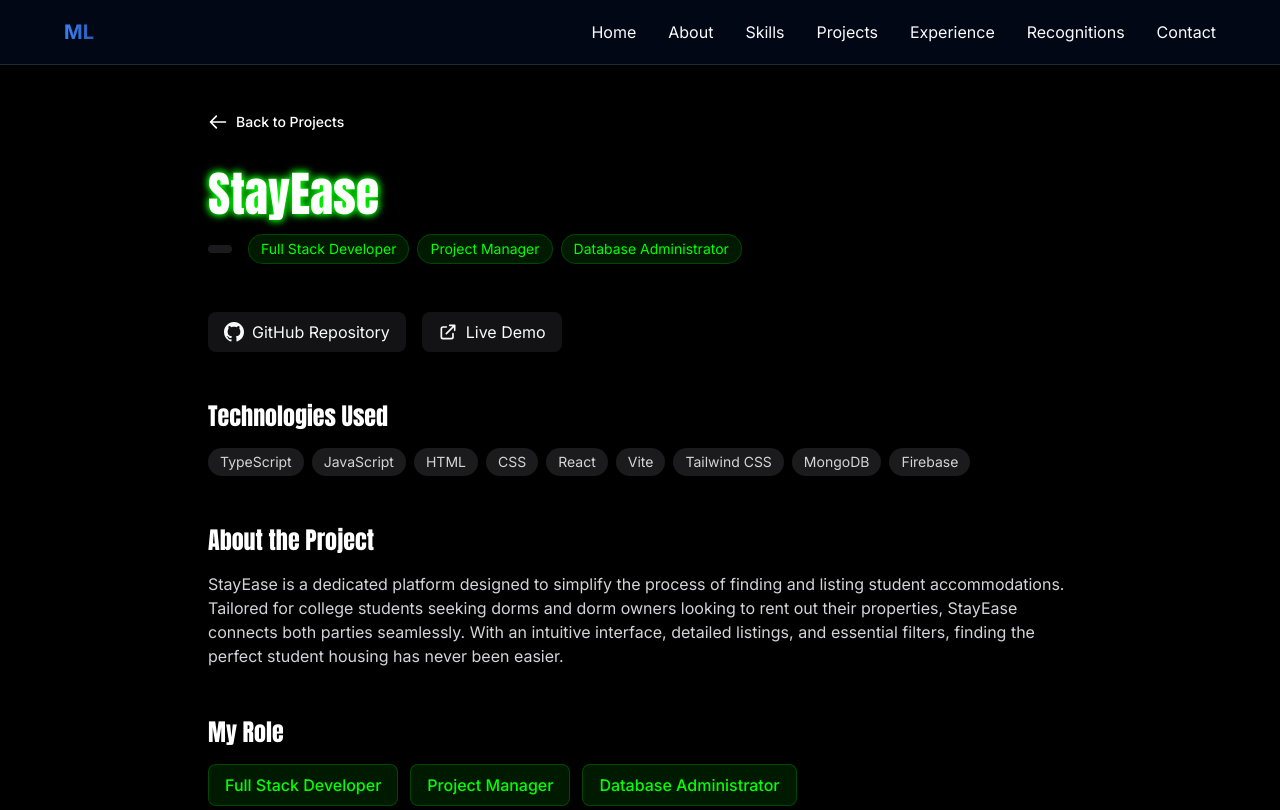
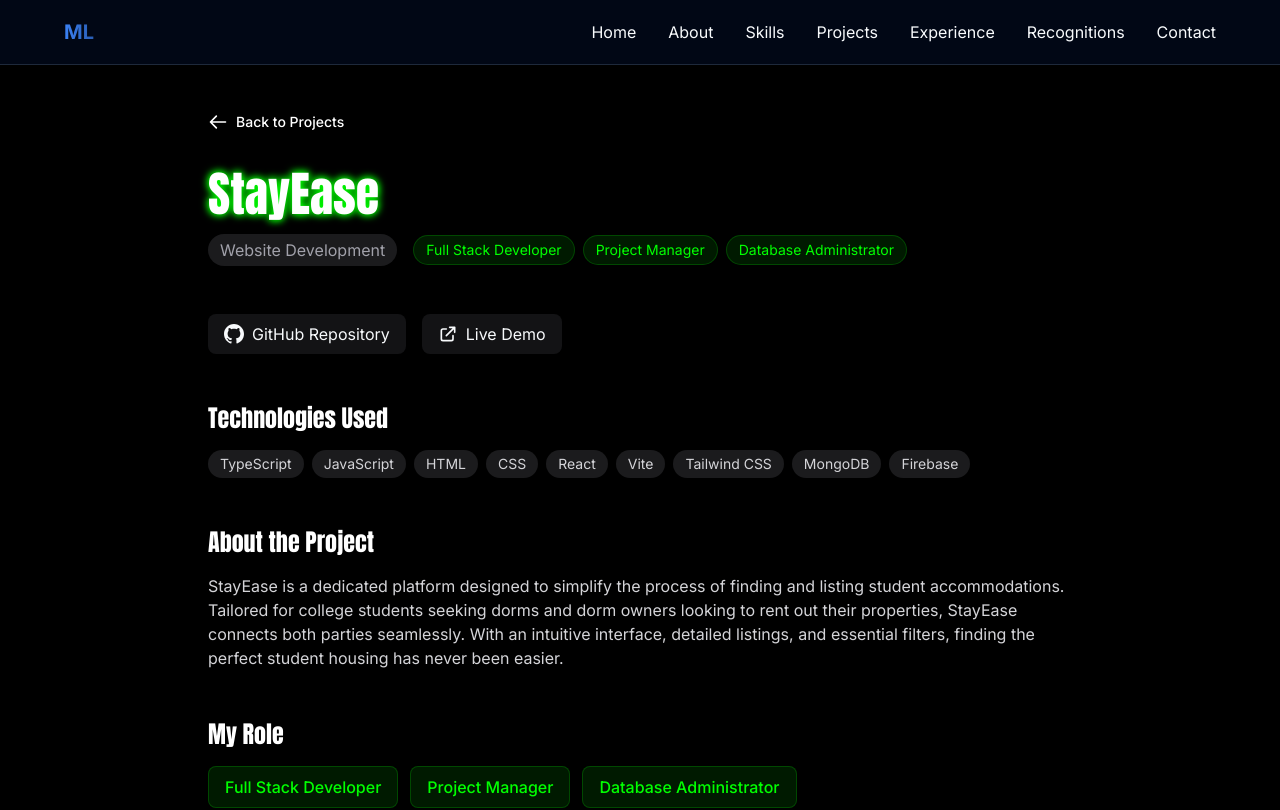
Before and after one commit to MannLester/PortfolioWebsite, a Next.js app: page /projects/stayease in a window 1280 px wide. Shown: the top 810 px of the page. Built offline with nearby package versions, Linux system fonts and the light colour scheme.

Commit message:
Vercel Fixes

```diff
--- a/src/components/sections/DetailedPage.tsx
+++ b/src/components/sections/DetailedPage.tsx
@@ -15,9 +15,11 @@ const anton = Anton({
 interface DetailedPageProps {
     project: {
         title: string;
-        genre: string;
+        description: string;
         technologies: string[];
-        description: string;
+        genres: string[];
+        languages: string[];
+        deployed: boolean;
         githubUrl: string;
         liveUrl?: string;
         role?: string[];
@@ -63,7 +65,11 @@ const DetailedPage: React.FC<DetailedPageProps> = ({ project }) => {
                         {project.title}
                     </h1>
                     <div className="flex flex-wrap items-center gap-2 sm:gap-4 text-zinc-400 text-xs sm:text-base">
-                        <span className="px-2 py-0.5 sm:px-3 sm:py-1 rounded-full bg-zinc-800/70">{project.genre}</span>
+                        {project.genres && project.genres.length > 0 && (
+                            <span className="px-2 py-0.5 sm:px-3 sm:py-1 rounded-full bg-zinc-800/70">
+                                {project.genres[0]}
+                            </span>
+                        )}
                         {project.role && (
                             <div className="flex flex-wrap gap-2">
                                 {project.role.map((role, index) => (
```
